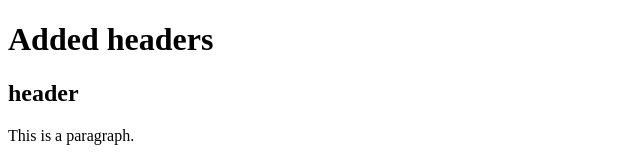
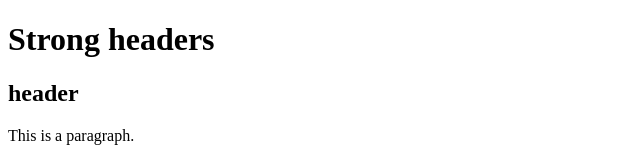
Before and after one commit to NagarjunThota/myproject, a plain HTML site: page index.html in a window 1280 px wide. Shown: the top 160 px of the page, without its empty margins (0-640 px from the left). Drawn offline with Linux system fonts and the light colour scheme.

Commit message:
strong header

```diff
--- a/index.html
+++ b/index.html
@@ -1,7 +1,7 @@
 <!DOCTYPE html>
 <html>
 <body>
-<h1>Added headers</h1>
+<h1>Strong headers</h1>
   <h2>header</h2>
 <p>This is a paragraph.</p>
 <p>This is another paragraph.</p>
```
